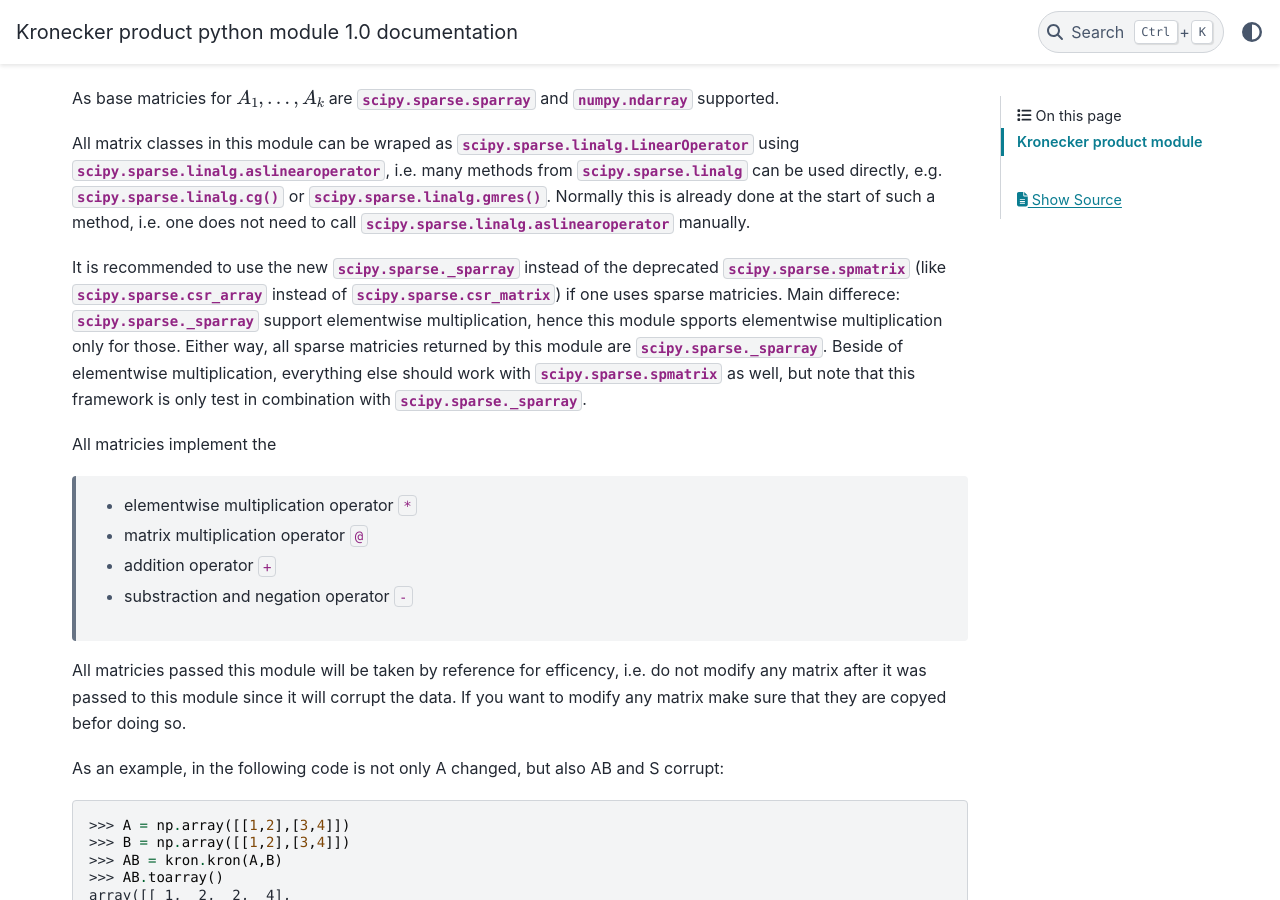
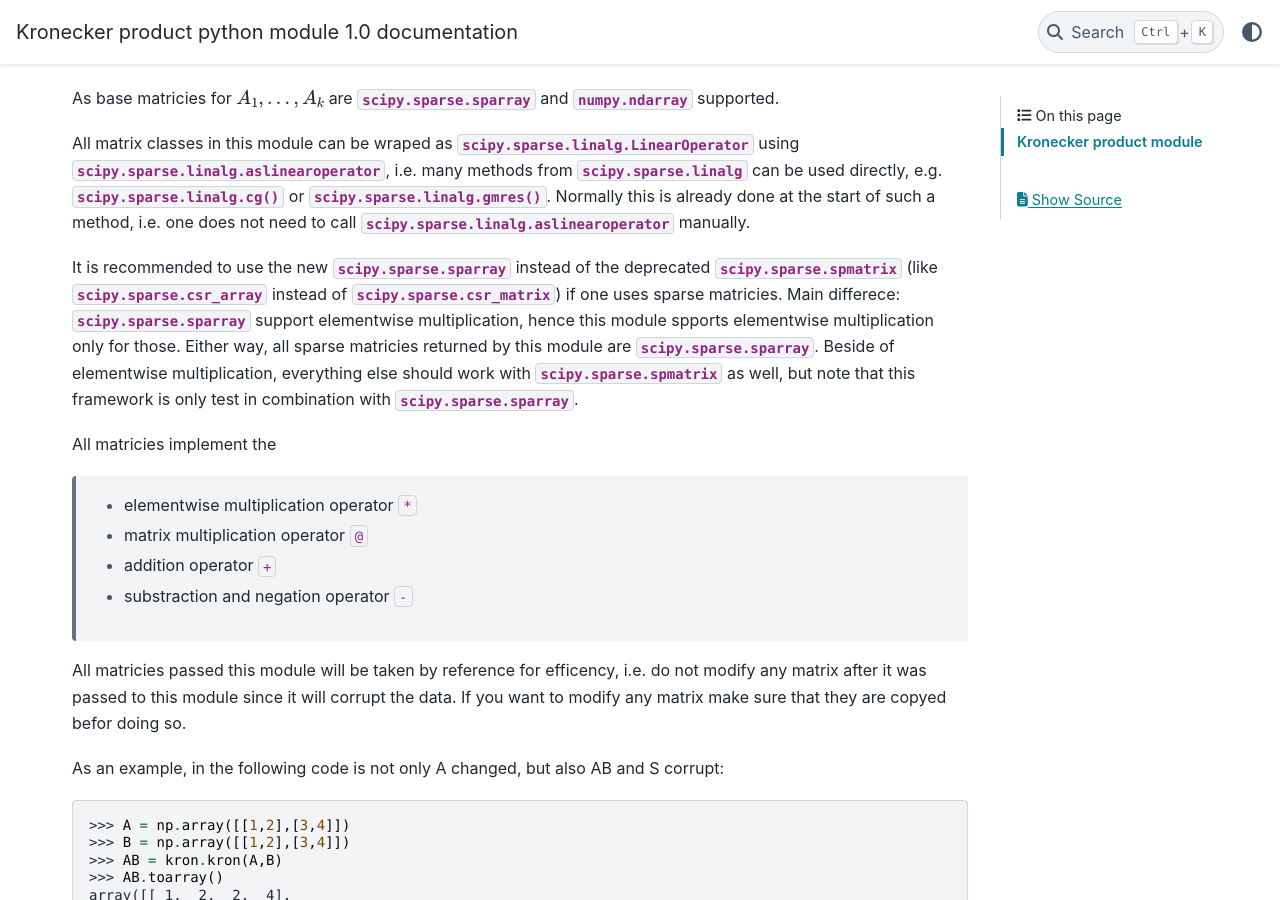
Before and after one commit to mfeuerle/kron, a Sphinx documentation site: the page built from docs/source/index.rst, in a window 1280 px wide and 900 px high, scrolled down 435 px. Built offline with Sphinx 7.4.7 and the PyData theme 0.15.4, drawn with Linux system fonts in a browser that asks for light colours.

Commit message:
small doc fix

```diff
--- a/docs/source/index.rst
+++ b/docs/source/index.rst
@@ -35,13 +35,13 @@ All matrix classes in this module can be wraped as :obj:`scipy.sparse.linalg.Lin
 Normally this is already done at the start of such a method, i.e. one does not
 need to call :obj:`scipy.sparse.linalg.aslinearoperator` manually.
 
-It is recommended to use the new :obj:`scipy.sparse._sparray` instead of the deprecated
+It is recommended to use the new :obj:`scipy.sparse.sparray` instead of the deprecated
 :obj:`scipy.sparse.spmatrix` (like :obj:`scipy.sparse.csr_array` instead of :obj:`scipy.sparse.csr_matrix`) if one uses sparse
-matricies. Main differece: :obj:`scipy.sparse._sparray` support elementwise multiplication,
+matricies. Main differece: :obj:`scipy.sparse.sparray` support elementwise multiplication,
 hence this module spports elementwise multiplication only for those.
-Either way, all sparse matricies returned by this module are :obj:`scipy.sparse._sparray`.
+Either way, all sparse matricies returned by this module are :obj:`scipy.sparse.sparray`.
 Beside of elementwise multiplication, everything else should work with :obj:`scipy.sparse.spmatrix`
-as well, but note that this framework is only test in combination with :obj:`scipy.sparse._sparray`.
+as well, but note that this framework is only test in combination with :obj:`scipy.sparse.sparray`.
 
 
 All matricies implement the
```
